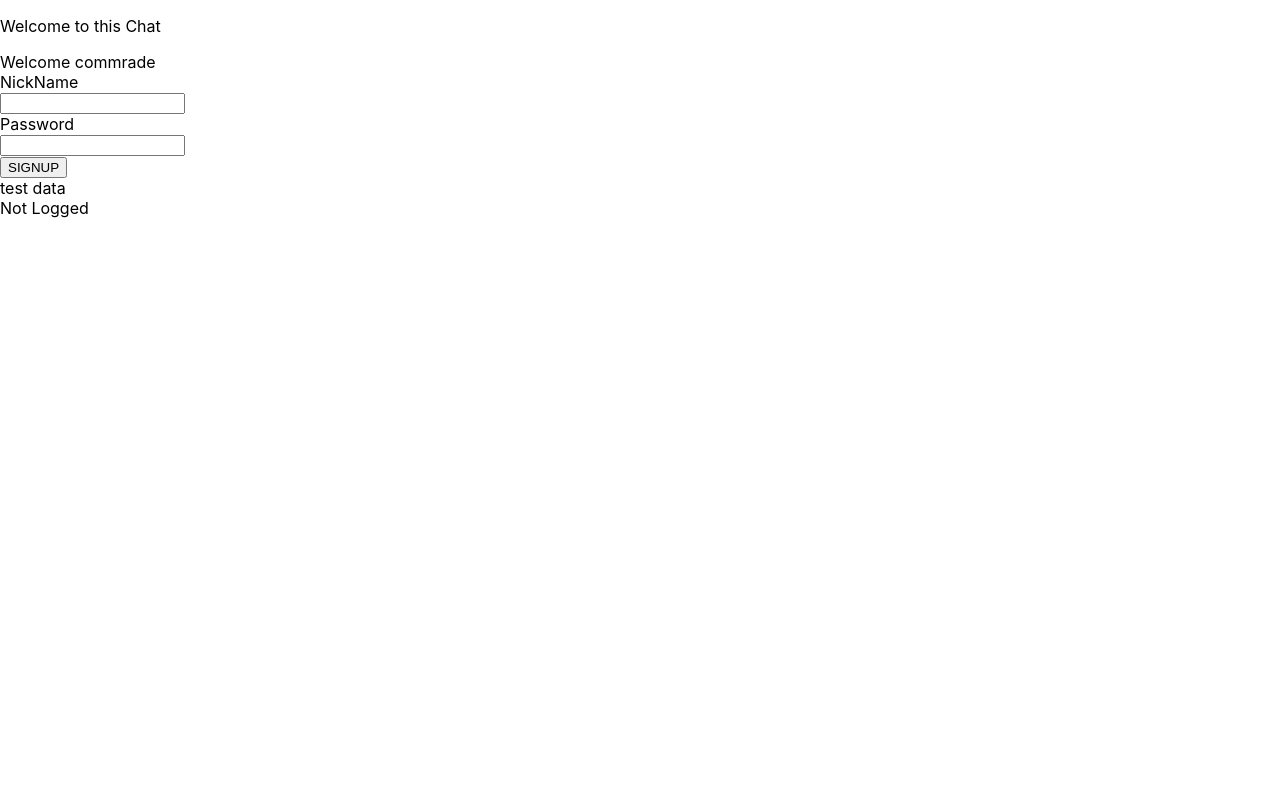
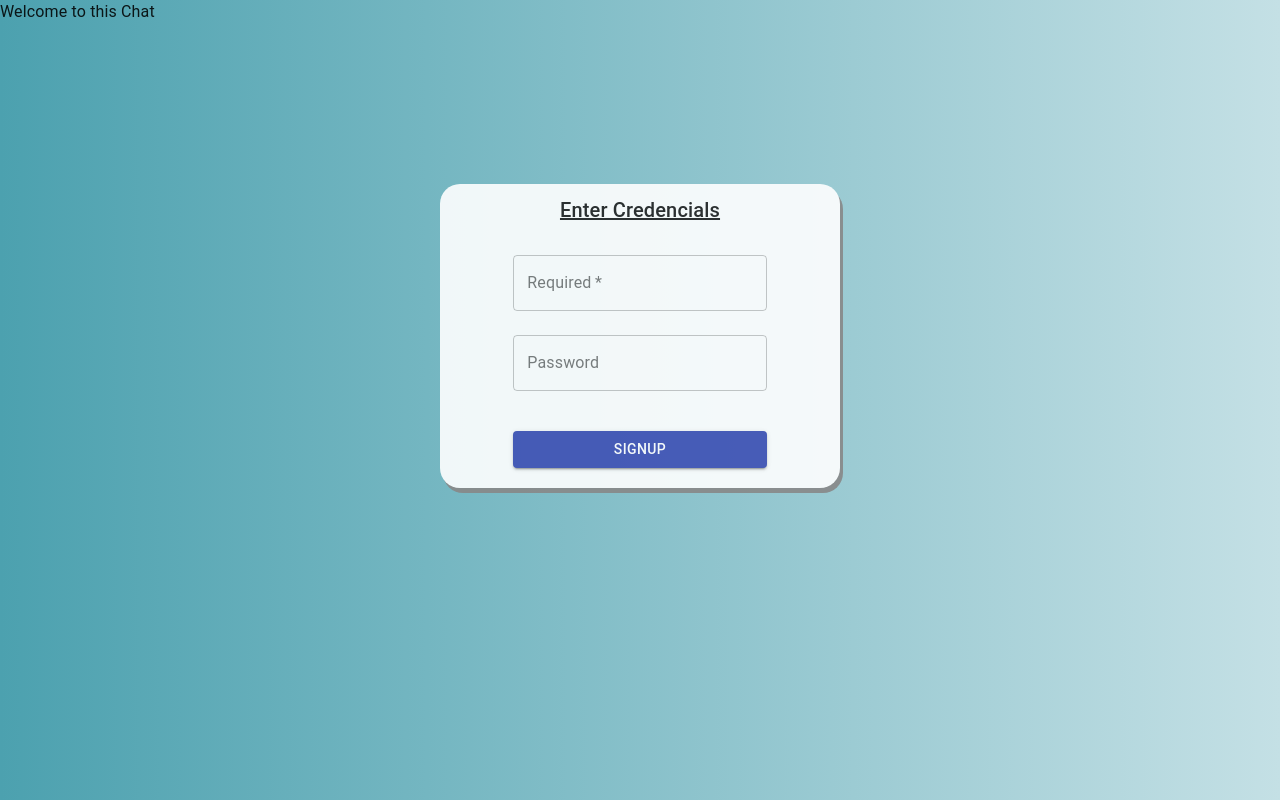
Before and after one commit to keldath/chatapp_front, a React (Create React App) app: page / in a window 1280 px wide. Built offline with nearby package versions, Linux system fonts and the light colour scheme; no server answers.

Commit message:
material-ui
-login finished with material

```diff
--- a/package.json
+++ b/package.json
@@ -3,6 +3,8 @@
   "version": "0.1.0",
   "private": true,
   "dependencies": {
+    "@material-ui/core": "^4.11.3",
+    "@material-ui/icons": "^4.11.2",
     "@testing-library/jest-dom": "^5.11.9",
     "@testing-library/react": "^11.2.5",
     "@testing-library/user-event": "^12.8.3",
--- a/src/App.css
+++ b/src/App.css
@@ -1,7 +1,7 @@
 .App {
   text-align: center;
 }
-
+/*
 .App-logo {
   height: 40vmin;
   pointer-events: none;
@@ -35,4 +35,4 @@
   to {
     transform: rotate(360deg);
   }
-}
+} */
--- a/src/App.js
+++ b/src/App.js
@@ -5,6 +5,9 @@ import {BrowserRouter, Switch, Route} from "react-router-dom";
 import MainFrame from './components/chatUX/mainframe'
 import Loginpage from './components/auth/loginpage'
 import SocketContext, { SocketProvider}  from './context/socketContext'
+
+import CssBaseline from '@material-ui/core/CssBaseline';
+import Typography from '@material-ui/core/Typography';
 
 
 export default class App extends Component {
@@ -19,9 +22,15 @@ export default class App extends Component {
   // }
 
   render() {
+
     return (
       <React.Fragment>
       <SocketProvider>
+        <CssBaseline />
+        <Typography component="div" justify="center" style={{
+                                                              background: 'linear-gradient(to right, #4ca1af, #c4e0e5)',
+                                                              height: '100vh' }} >
+
          <p>Welcome to this Chat</p>
          <BrowserRouter >
              <Switch>
@@ -31,6 +40,7 @@ export default class App extends Component {
                  <Route path='/' component={Loginpage} ></Route>
              </Switch>
          </BrowserRouter>
+         </Typography>
       </SocketProvider>
       </React.Fragment>
      );
--- a/src/components/auth/loginpage.js
+++ b/src/components/auth/loginpage.js
@@ -1,6 +1,12 @@
 import React, { Component } from 'react'
 import { Redirect } from "react-router-dom";
 
+import {Button, TextField}  from '@material-ui/core';
+import Grid from '@material-ui/core/Grid';
+import Container from '@material-ui/core/Grid';
+import { Typography } from '@material-ui/core';
+
+import { Box } from '@material-ui/core';
 import SocketContext  from '../../context/socketContext'
 
 
@@ -91,30 +97,53 @@ class Loginpage extends Component {
         );
     }
 
+
     render() {
         return (
-            <div className='logBox'>
-                {this.state.redirect}
-                Welcome commrade
-                <br/>
-                {this.state.wrongcred ? <div>User Does not exists / wrong password / already connected</div> : null}
-                <label htmlFor='nickname'>NickName
-                        <br/>
-                        <input type='text' name='nickname' value={this.state.name}
-                                    onChange={this.NameHandle}/>
-                </label>
-                <br/>
-                <label htmlFor='password'>Password
-                        <br/>
-                        <input type='text' name='password' value={this.state.pwd}
-                                    onChange={this.pwdhandle}/>
-                </label>
-                <br/>
-                <button className='signin' onClick={this.loginHandler}>SIGNUP</button>
-                <div>test data</div>
+            <Container variant='outlined' square='false' style={{ maxWidth: "50vh", margin: 'auto', marginTop: '20vh' }}  className='wrapper' >
+                <Grid style={{ backgroundColor: 'white', opacity: 0.9 ,borderRadius:'20px' ,boxShadow:'3px 5px #888888'}} >
+                <Grid container justify="center" >
+                    {this.state.redirect}
+                    <Grid item style={{ padding: "5px" }}>
+                    <Typography colorSecondary variant="h6" style={{ textDecoration: 'underline' ,  paddingTop: "5px"}}>  Enter Credencials</Typography>
+                    </Grid>
+                </Grid>
+                <Grid container spacing={5} justify="center" >
+                    <Grid item xs={8} >
+                    {this.state.wrongcred ? <Box color="error.main">User Does not exists / wrong password / already connected</Box > : null}
+                    <br/>
+                    <TextField fullWidth
+                            required
+                            id="outlined-required"
+                            label="Required"
+                            //defaultValue="nickname"
+                            variant="outlined"
+                            name='nickname'
+                            //value={this.state.name}
+                            onChange={this.NameHandle}/>
+                    <br/>
+                    <br/>
+                    <TextField  fullWidth
+                            id="full-width-text-field outlined-password-input"
+                            label="Password"
+                            type="password"
+                            autoComplete="current-password"
+                            variant="outlined"
+                            name='password'
+                            //value={this.state.pwd}
+                            onChange={this.pwdhandle}/>
+                    <br/>
+
+                </Grid>
+                <Grid item  xs={8}>
+                        <Button fullWidth variant="contained" color="primary" className='signin' onClick={this.loginHandler}>SIGNUP</Button>
+                </Grid>
+                </Grid>
+                {/* <div>test data</div>
                 <div>{this.state.authenticated ? 'Logged' : 'Not Logged'}</div>
-                <div>{sessionStorage.getItem('user')}</div>
-            </div>
+                <div>{sessionStorage.getItem('user')}</div> */}
+                </Grid>
+            </Container>
         )
     }
 }
--- a/src/components/chatUX/mainframe.js
+++ b/src/components/chatUX/mainframe.js
@@ -1,4 +1,7 @@
 import { Component, Fragment } from 'react';
+
+import Button from '@material-ui/core/Button';
+import CloudUploadIcon from '@material-ui/icons/CloudUpload';
 
 import SocketContext  from '../../context/socketContext'
 import { Redirect } from "react-router-dom";
@@ -12,6 +15,7 @@ import { Redirect } from "react-router-dom";
 /*without this indicator - the component gets an err
  src: https://stackoverflow.com/questions/53949393/cant-perform-a-react-state-update-on-an-unmounted-component
 */
+
 
 class MainFrame extends Component {
 
@@ -171,7 +175,11 @@ class MainFrame extends Component {
                         <input type='text' name='msgbox' value={this.state.inputmsg}
                                     onChange={this.msgHandler}/>
                     </label>
-                    <button className='submit' onClick={this.publicmsghandler}>SEND</button>
+                    <Button  variant="contained"
+                            color="default"
+                            style={{margin: 'spacing(1)'}}
+                            startIcon={<CloudUploadIcon />}
+                            className='submit' onClick={this.publicmsghandler}>SEND</Button>
                 </div>
             </Fragment>
         )
--- a/src/index.css
+++ b/src/index.css
@@ -11,3 +11,8 @@ code {
   font-family: source-code-pro, Menlo, Monaco, Consolas, 'Courier New',
     monospace;
 }
+/*fix for page padding*/
+* {
+  margin: 0;
+  padding: 0;
+}
```
Also changed, not shown: 1 other file (tests, documents, lock files or other folders).
